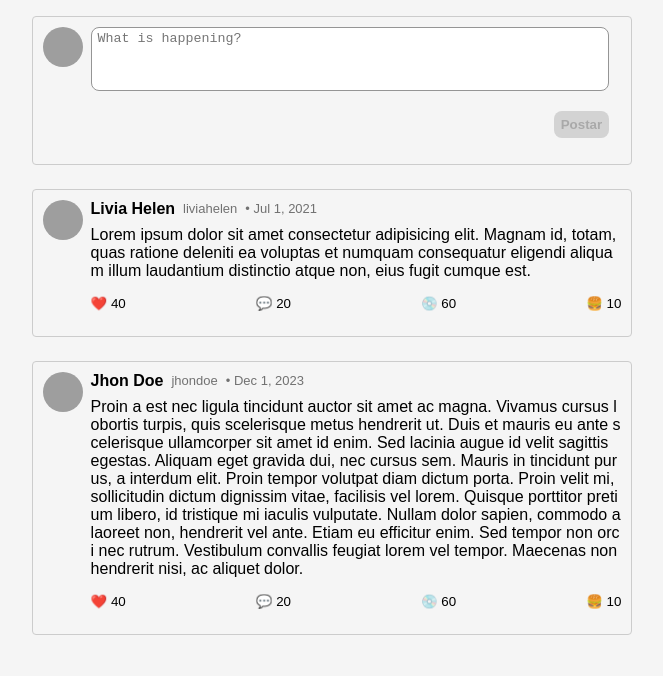
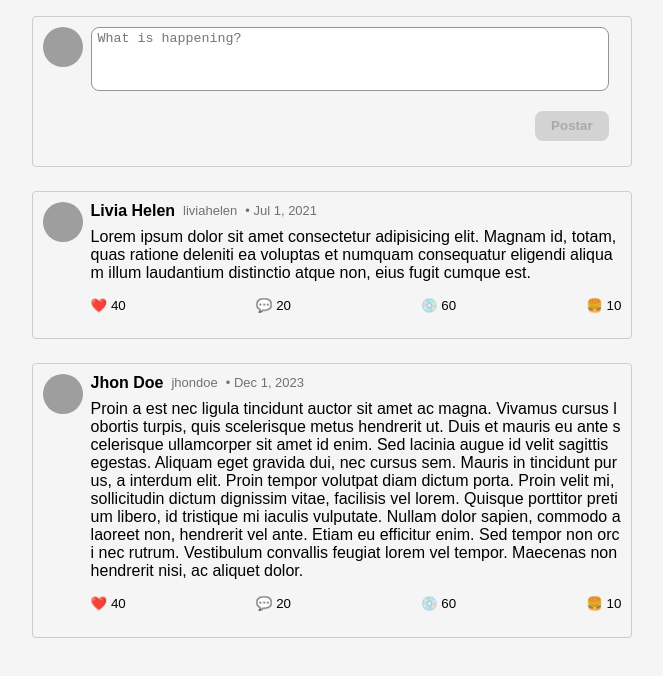
Before and after one commit to LivHelen12/angular-posts, an Angular app: page / in a window 1280 px wide. Shown: the top 676 px of the page, without its empty margins (308-971 px from the left). Built offline with nearby package versions, Linux system fonts and the light colour scheme; grey boxes are pictures that could not be loaded.

Commit message:
Improve button style.

```diff
--- a/src/app/components/post/form/form.component.scss
+++ b/src/app/components/post/form/form.component.scss
@@ -28,7 +28,10 @@
   }
 
   &__button {
-    padding: .4rem .4rem;
+    padding-left: 16px;
+    padding-right: 16px;
+    height: 30px;
+
     background-color: #0b67c9;
     color: #f5f5f5;
     font-weight: 600;
```
